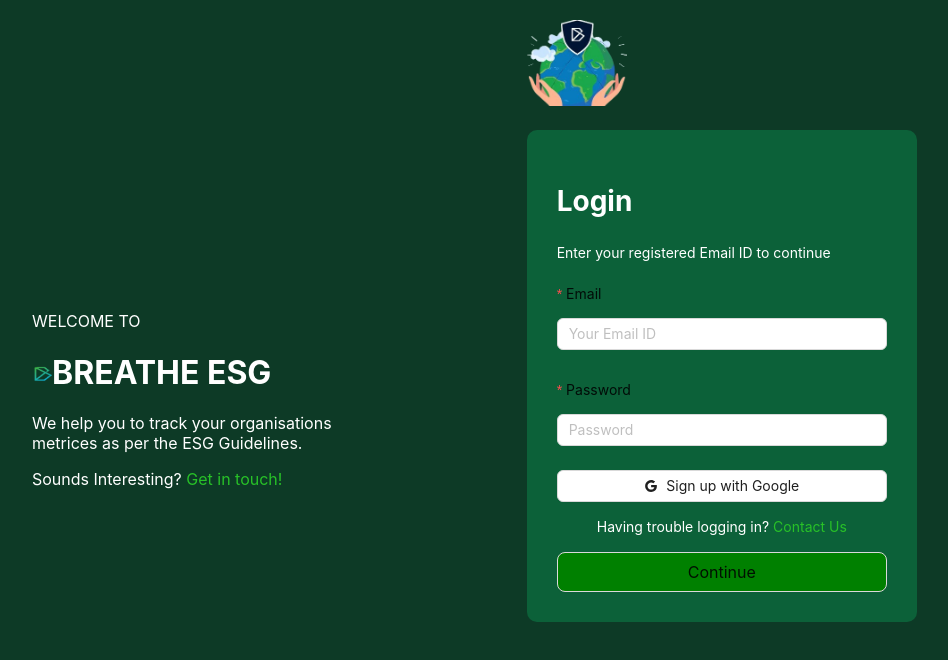
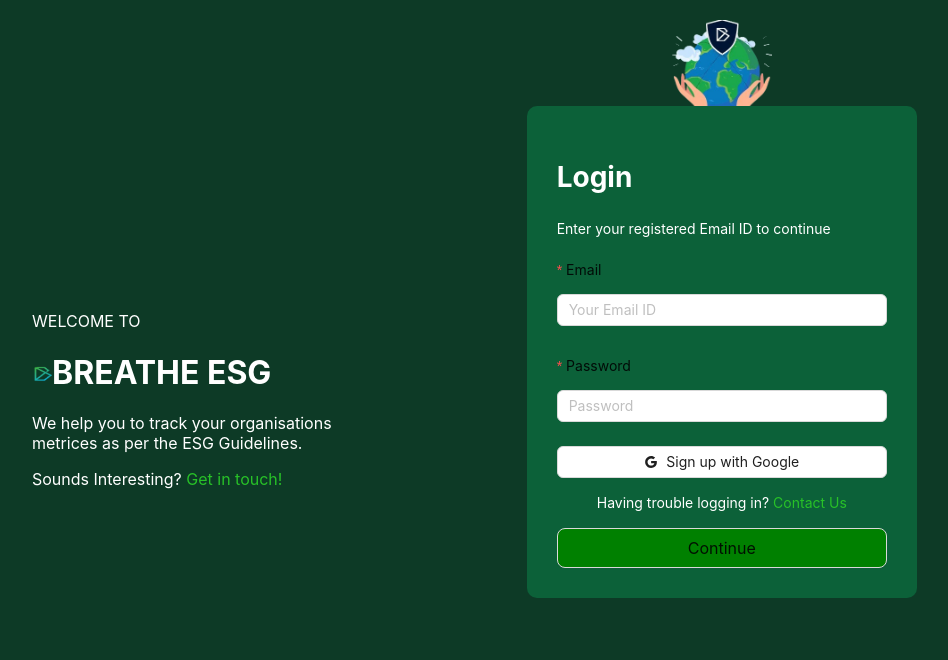
Before and after one commit to Mansi209aps/BreatheESG, a React (Create React App) app: page /login in a window 1280 px wide. Shown: the top 660 px of the page, without its empty margins (168-1116 px from the left). Built offline with nearby package versions, Linux system fonts and the light colour scheme.

Commit message:
Login page enhancement

```diff
--- a/src/Pages/Login.scss
+++ b/src/Pages/Login.scss
@@ -4,20 +4,24 @@
     display: flex;
 }
 
+.Login .form {
+    background-color: rgb(12, 97, 57);
+    color: white;
+    border-radius: 10px;
+    padding: 30px;
+    margin-top: 0 !important;
+    margin-bottom: 0;
+}
+
+
 .form-container {
     margin: 20px auto;
 }
 
-.form {
-    background-color: rgb(12, 97, 57);
-    color: white;
-    border-radius: 10px;
-    padding: 30px;
-}
-
 .earth {
-    width: 100px;
-    margin: 0 auto;
+    width: 120px;
+    margin: 0 auto 20px;
+    display: block;
 }
 
 .trouble {
@@ -53,6 +57,7 @@
         color: white;
         border-radius: 10px;
         padding: 30px;
+        margin-top: 0px;
     }
 
     .button {
```
